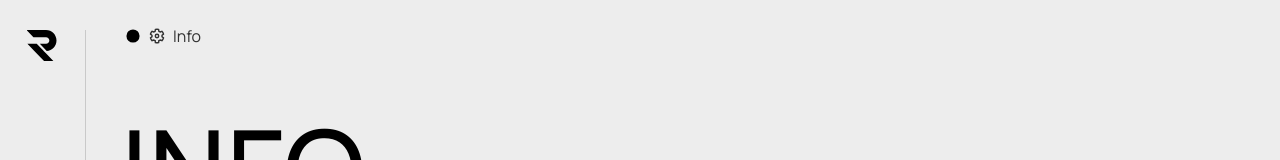
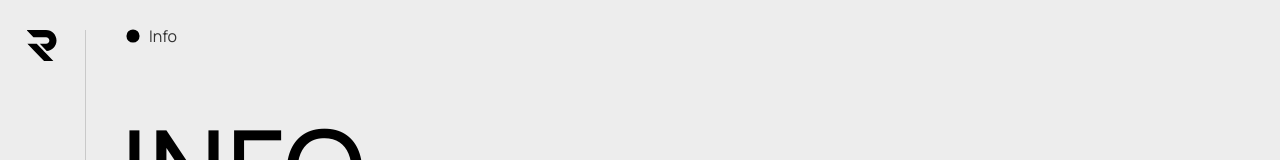
Before and after one commit to richardfxr/richardfxr, a React (Vite) app: page /info in a window 1280 px wide. Shown: the top 160 px of the page. Built offline with nearby package versions, Linux system fonts and the light colour scheme.

Commit message:
🐛FIX: fixed wrong <Breadcrumb> icon for settings

```diff
--- a/src/components/Breadcrumbs.jsx
+++ b/src/components/Breadcrumbs.jsx
@@ -69,7 +69,7 @@ function BreadcrumbLink({ path, label, isCurrent }) {
             {path === "/projects" && <ProjectsIcon />}
             {path === "/about" && <AboutIcon />}
             {path === "/info" && <InfoIcon />}
-            {path === "/info" && <SettingsIcon />}
+            {path === "/settings" && <SettingsIcon />}
 
             {label}
         </Link>
```
